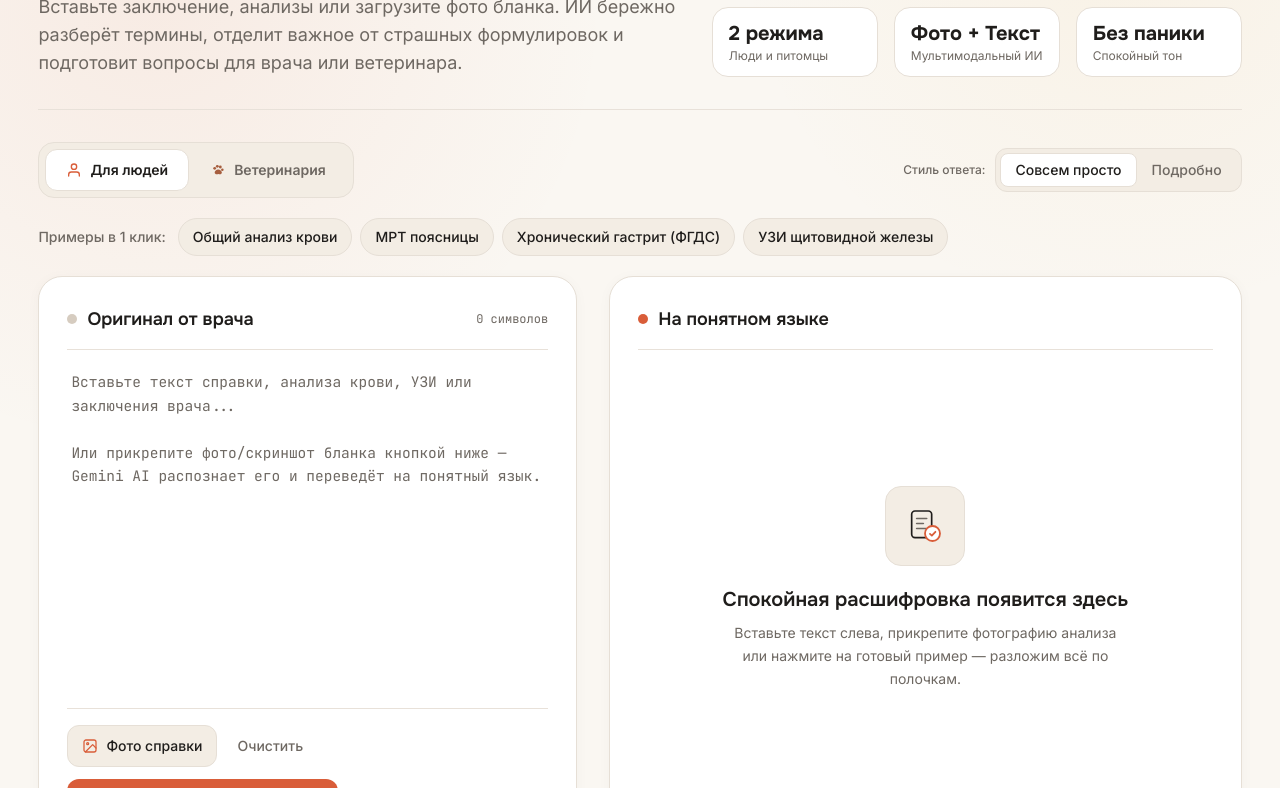
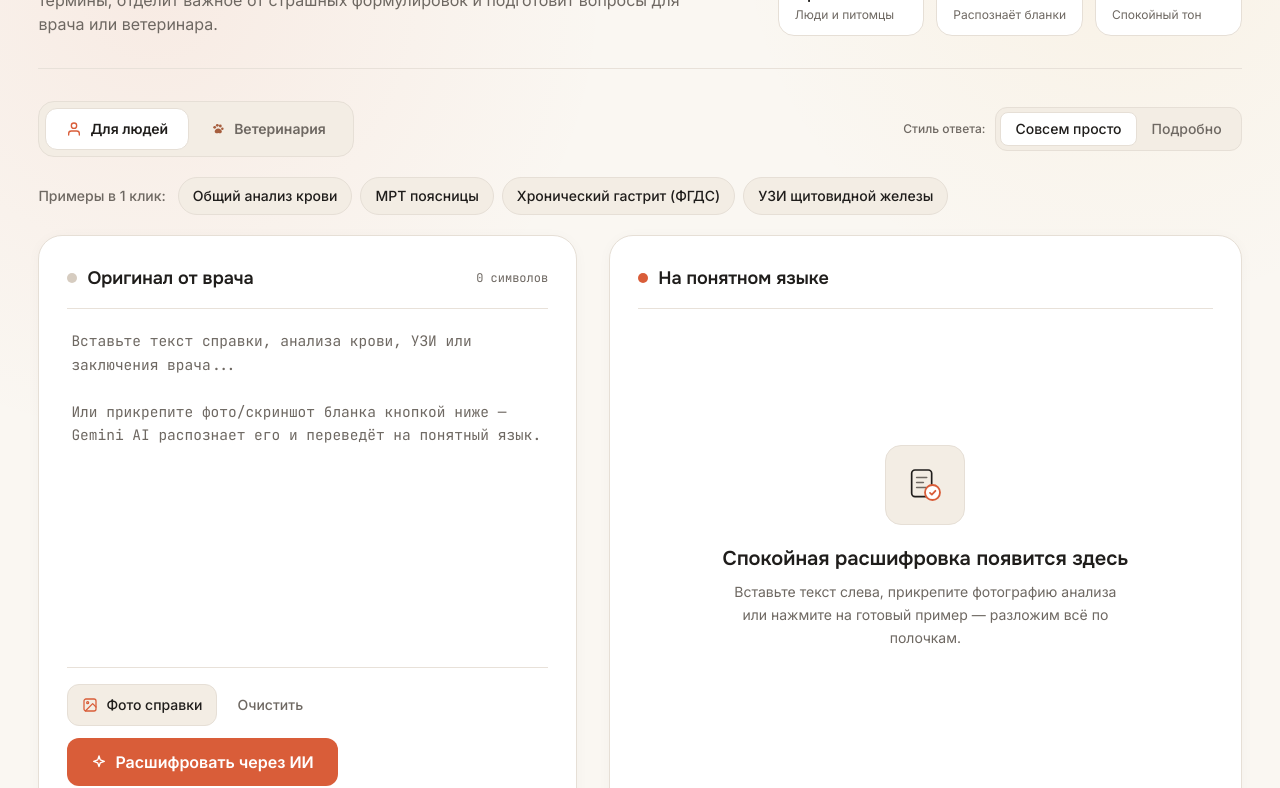
Before and after one commit to nonopixo/plainly, a plain HTML site: page index.html in a window 1280 px wide. Shown: the part 294-1082 px from the top of the page. Drawn offline with nearby package versions, Linux system fonts and the light colour scheme.

Commit message:
Update index.html

```diff
--- a/index.html
+++ b/index.html
@@ -169,10 +169,37 @@
             padding-inline: clamp(20px, 3vw, 56px);
         }
 
+        html, body {
+            overflow-x: clip;
+        }
+
         body {
             background-color: var(--bg-page);
             color: var(--text-primary);
             transition: background-color 0.25s ease, color 0.25s ease;
+        }
+
+        .site-header {
+            padding-top: env(safe-area-inset-top);
+            background-color: var(--header-bg);
+            -webkit-backdrop-filter: blur(12px);
+            backdrop-filter: blur(12px);
+        }
+
+        .site-main {
+            padding-top: calc(64px + env(safe-area-inset-top));
+        }
+        @media (min-width: 640px) {
+            .site-main {
+                padding-top: calc(80px + env(safe-area-inset-top));
+            }
+        }
+
+        #translator,
+        #veterinary-section,
+        #how-it-works,
+        #privacy-section {
+            scroll-margin-top: 92px;
         }
 
         /* Strict Terracotta Focus Ring (NEVER blue) */
@@ -287,6 +314,9 @@
             #print-header {
                 display: block !important;
             }
+            .site-main {
+                padding-top: 0 !important;
+            }
             .wide-container {
                 max-width: 100% !important;
                 padding: 0 !important;
@@ -295,10 +325,10 @@
     </style>
 </head>
 
-<body data-mode="human" class="font-sans antialiased min-h-screen flex flex-col overflow-x-hidden">
-
-    <!-- ==================== STICKY HEADER ==================== -->
-    <header class="w-full sticky top-0 z-40 border-b backdrop-blur-md" style="background-color: var(--header-bg);">
+<body data-mode="human" class="font-sans antialiased min-h-screen flex flex-col">
+
+    <!-- ==================== FIXED HEADER ==================== -->
+    <header class="site-header fixed top-0 left-0 right-0 z-40 w-full border-b">
         <div class="wide-container h-16 sm:h-20 flex items-center justify-between gap-3">
             <!-- Brand -->
             <div class="flex items-center gap-5 min-w-0">
@@ -367,7 +397,7 @@
     </header>
 
     <!-- ==================== MAIN ==================== -->
-    <main class="flex-1 w-full">
+    <main class="site-main flex-1 w-full">
 
         <!-- ==================== HERO & WIDE TRANSLATOR STUDIO ==================== -->
         <section id="translator" class="hero-ambient pt-8 sm:pt-12 pb-16 sm:pb-24">
@@ -381,27 +411,27 @@
                             <span class="w-1 h-1 rounded-full" style="background-color: var(--border-strong);"></span>
                             <span id="hero-kicker-2">Текст и фото справок</span>
                         </div>
-                        <h1 id="hero-title" class="font-heading font-bold text-3xl sm:text-5xl xl:text-[54px] leading-[1.08] tracking-tight text-ink mb-4">
+                        <h1 id="hero-title" class="font-heading font-bold text-[28px] sm:text-4xl xl:text-[46px] leading-[1.1] tracking-tight text-ink mb-4">
                             Переводим с врачебного на&nbsp;человеческий язык
                         </h1>
-                        <p id="hero-subtitle" class="text-base sm:text-lg text-muted leading-relaxed max-w-2xl">
+                        <p id="hero-subtitle" class="text-[15px] sm:text-base text-muted leading-relaxed max-w-2xl">
                             Вставьте заключение, анализы или загрузите фото бланка. ИИ бережно разберёт термины, отделит важное от страшных формулировок и подготовит вопросы для врача или ветеринара.
                         </p>
                     </div>
 
                     <!-- 3 Hero Stat Badges -->
-                    <div class="grid grid-cols-3 gap-3 sm:gap-4 shrink-0">
-                        <div class="px-4 py-3 rounded-2xl bg-card border border-warm">
-                            <div id="stat-1-val" class="font-heading font-bold text-base sm:text-xl text-ink">2 режима</div>
-                            <div id="stat-1-lbl" class="text-xs text-muted">Люди и питомцы</div>
+                    <div class="grid grid-cols-3 gap-2 sm:gap-3 shrink-0">
+                        <div class="min-w-0 px-3 py-2.5 sm:px-4 sm:py-3 rounded-2xl bg-card border border-warm">
+                            <div id="stat-1-val" class="font-heading font-semibold text-[13px] sm:text-[15px] leading-snug text-ink">2 режима</div>
+                            <div id="stat-1-lbl" class="text-[11px] sm:text-xs leading-snug text-muted mt-0.5 break-words">Люди и питомцы</div>
                         </div>
-                        <div class="px-4 py-3 rounded-2xl bg-card border border-warm">
-                            <div id="stat-2-val" class="font-heading font-bold text-base sm:text-xl text-ink">Фото + Текст</div>
-                            <div id="stat-2-lbl" class="text-xs text-muted">Мультимодальный ИИ</div>
+                        <div class="min-w-0 px-3 py-2.5 sm:px-4 sm:py-3 rounded-2xl bg-card border border-warm">
+                            <div id="stat-2-val" class="font-heading font-semibold text-[13px] sm:text-[15px] leading-snug text-ink">Фото + Текст</div>
+                            <div id="stat-2-lbl" class="text-[11px] sm:text-xs leading-snug text-muted mt-0.5 break-words">Распознаёт бланки</div>
                         </div>
-                        <div class="px-4 py-3 rounded-2xl bg-card border border-warm">
-                            <div id="stat-3-val" class="font-heading font-bold text-base sm:text-xl text-ink">Без паники</div>
-                            <div id="stat-3-lbl" class="text-xs text-muted">Спокойный тон</div>
+                        <div class="min-w-0 px-3 py-2.5 sm:px-4 sm:py-3 rounded-2xl bg-card border border-warm">
+                            <div id="stat-3-val" class="font-heading font-semibold text-[13px] sm:text-[15px] leading-snug text-ink">Без паники</div>
+                            <div id="stat-3-lbl" class="text-[11px] sm:text-xs leading-snug text-muted mt-0.5 break-words">Спокойный тон</div>
                         </div>
                     </div>
                 </div>
@@ -586,7 +616,7 @@
                         </div>
 
                         <!-- STATE 2: AI Loading Skeleton -->
-                        <div id="state-loading" class="hidden flex-1 flex flex-col justify-center py-8 space-y-6">
+                        <div id="state-loading" class="hidden flex-1 flex flex-col justify-start pt-5 space-y-6">
                             <div class="flex items-center gap-3 px-4 py-3 rounded-2xl bg-activeSoft border border-activeSoft w-fit">
                                 <span class="w-2.5 h-2.5 rounded-full bg-activeAccent ai-beacon"></span>
                                 <span id="loading-status-text" class="text-sm font-medium text-ink">Читаю термины...</span>
@@ -788,9 +818,9 @@
                         </div>
 
                         <div class="rounded-2xl bg-surface border border-warm p-4 sm:p-5">
-                            <div class="flex items-center gap-2 mb-1.5">
-                                <span class="w-2 h-2 rounded-full bg-vet"></span>
-                                <h4 id="vet-glossary-title" class="font-heading font-semibold text-base text-ink"></h4>
+                            <div class="flex items-start gap-2 mb-1.5">
+                                <span class="w-2 h-2 rounded-full bg-vet mt-2 shrink-0"></span>
+                                <h4 id="vet-glossary-title" class="font-heading font-semibold text-base text-ink leading-snug"></h4>
                             </div>
                             <p id="vet-glossary-desc" class="text-sm text-muted leading-relaxed"></p>
                         </div>
@@ -994,7 +1024,7 @@
                     heroTitle: 'Переводим с врачебного на\u00A0человеческий язык',
                     heroSubtitle: 'Вставьте заключение, анализы или загрузите фото бланка. ИИ бережно разберёт термины, отделит важное от страшных формулировок и подготовит вопросы для врача или ветеринара.',
                     stat1Val: '2 режима', stat1Lbl: 'Люди и питомцы',
-                    stat2Val: 'Фото + Текст', stat2Lbl: 'Мультимодальный ИИ',
+                    stat2Val: 'Фото + Текст', stat2Lbl: 'Распознаёт бланки',
                     stat3Val: 'Без паники', stat3Lbl: 'Спокойный тон',
                     modeHuman: 'Для людей',
                     modeVet: 'Ветеринария',
@@ -1117,7 +1147,7 @@
                     heroTitle: 'Translating medical jargon into\u00A0plain human language',
                     heroSubtitle: 'Paste lab results, imaging reports, or upload a photo of a clinic sheet. AI gently explains complex terms, separates what matters from scary phrasing, and prepares questions for your doctor or vet.',
                     stat1Val: '2 modes', stat1Lbl: 'Humans & pets',
-                    stat2Val: 'Photo + Text', stat2Lbl: 'Multimodal AI',
+                    stat2Val: 'Photo + Text', stat2Lbl: 'Reads lab sheets',
                     stat3Val: 'Zero panic', stat3Lbl: 'Calm editorial tone',
                     modeHuman: 'For Humans',
                     modeVet: 'Veterinary',
@@ -2557,8 +2587,8 @@ ${rawText ? rawText : (isRu ? 'Прочти текст с прикреплённ
 
                 const questions = Array.isArray(data.questionsForDoctor) ? data.questionsForDoctor : [];
                 resQuestionsList.innerHTML = questions.map((q, idx) => `
-                    <li class="flex items-start gap-2.5">
-                        <span class="font-mono text-xs font-semibold text-activeAccent mt-0.5 shrink-0">0${idx + 1}</span>
+                    <li class="flex items-baseline gap-2.5">
+                        <span class="font-mono text-xs font-semibold text-activeAccent shrink-0">0${idx + 1}</span>
                         <span class="leading-relaxed">${escapeHtml(q)}</span>
                     </li>
                 `).join('');
```
